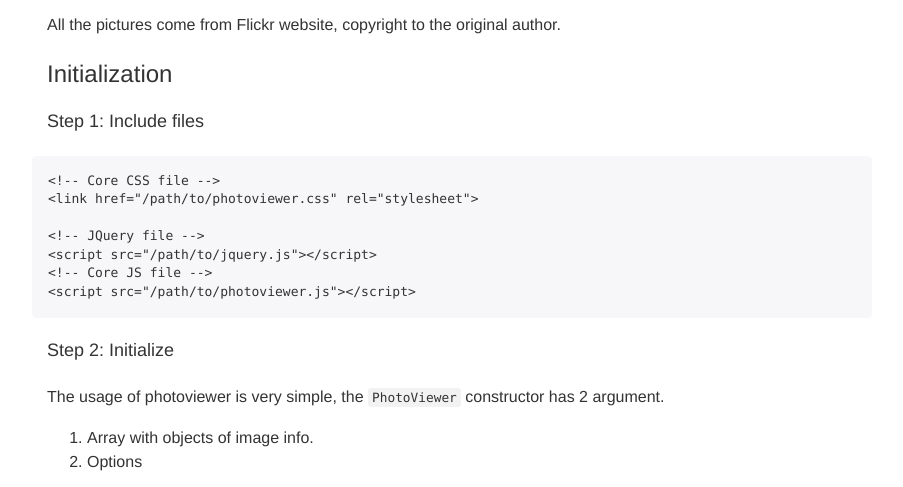
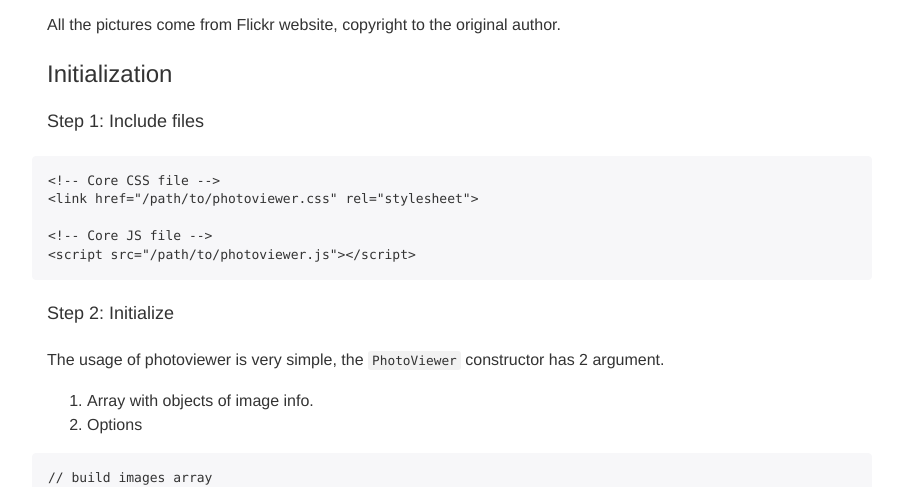
Before and after one commit to nzbin/photoviewer, a website: page docs/index.html in a window 1280 px wide. Shown: the part 304-791 px from the top of the page, without its empty margins (188-1091 px from the left). Drawn offline with nearby package versions, Linux system fonts and the light colour scheme.

Commit message:
docs: removed jquery part

```diff
--- a/docs/index.html
+++ b/docs/index.html
@@ -43,8 +43,6 @@
 &lt;!-- Core CSS file --&gt;
 &lt;link href=&quot;/path/to/photoviewer.css&quot; rel=&quot;stylesheet&quot;&gt;
 
-&lt;!-- JQuery file --&gt;
-&lt;script src=&quot;/path/to/jquery.js&quot;&gt;&lt;/script&gt;
 &lt;!-- Core JS file --&gt;
 &lt;script src=&quot;/path/to/photoviewer.js&quot;&gt;&lt;/script&gt;
 </pre>
```
